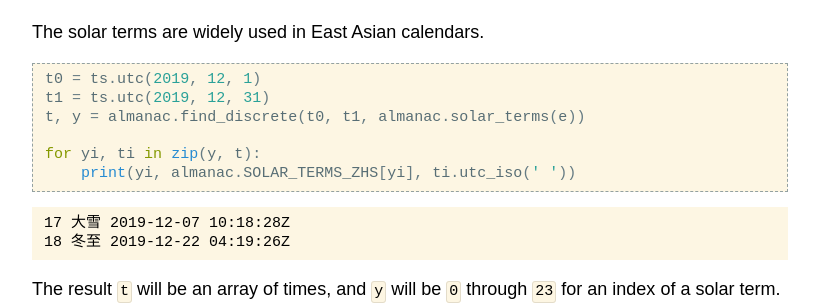
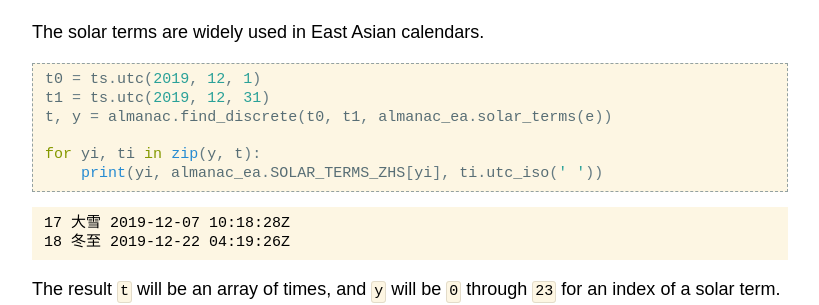
Before and after one commit to skyfielders/python-skyfield, a Sphinx documentation site: the page built from skyfield/documentation/almanac.rst, in a window 1280 px wide and 900 px high, scrolled down 3705 px. Shown: the part 373-678 px from the top of the window, without its empty margins (230-1049 px from the left). Built offline with Sphinx 7.4.7, drawn with Linux system fonts in a browser that asks for light colours; some web fonts are replaced; pages that are not in the unit, such as notebooks, are missing from menus; part of the change alters nothing that is shown.

```diff
--- a/skyfield/documentation/almanac.rst
+++ b/skyfield/documentation/almanac.rst
@@ -234,13 +234,14 @@ Solar terms
 The solar terms are widely used in East Asian calendars.
 
 .. testcode::
+    from skyfield import almanac_east_asia as almanac_ea
 
     t0 = ts.utc(2019, 12, 1)
     t1 = ts.utc(2019, 12, 31)
-    t, y = almanac.find_discrete(t0, t1, almanac.solar_terms(e))
+    t, y = almanac.find_discrete(t0, t1, almanac_ea.solar_terms(e))
 
     for yi, ti in zip(y, t):
-        print(yi, almanac.SOLAR_TERMS_ZHS[yi], ti.utc_iso(' '))
+        print(yi, almanac_ea.SOLAR_TERMS_ZHS[yi], ti.utc_iso(' '))
 
 .. testoutput::
 
```
